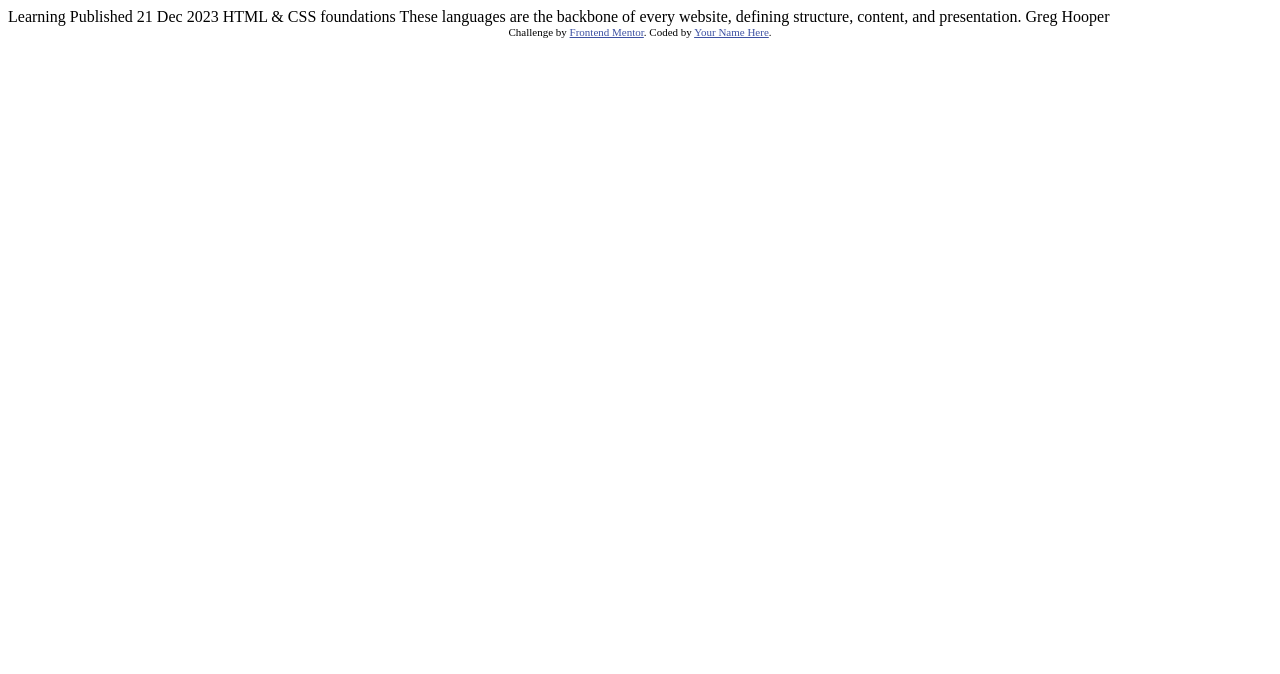
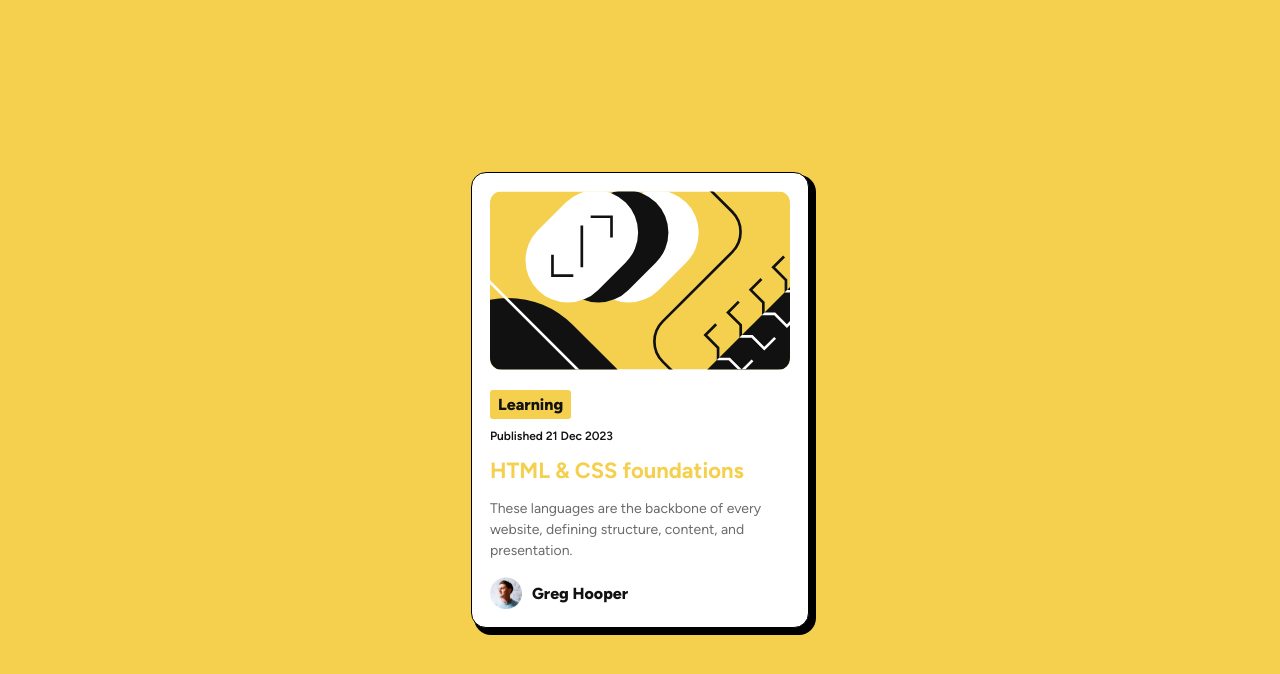
Before and after one commit to somber-robot/blog-preview-card, a plain HTML site: page index.html in a window 1280 px wide. Drawn offline with Linux system fonts and the light colour scheme.

Commit message:
Complete challenge

```diff
--- a/index.html
+++ b/index.html
@@ -8,27 +8,23 @@
 
   <title>Frontend Mentor | Blog preview card</title>
 
-  <!-- Feel free to remove these styles or customise in your own stylesheet 👍 -->
-  <style>
-    .attribution { font-size: 11px; text-align: center; }
-    .attribution a { color: hsl(228, 45%, 44%); }
-  </style>
+  <link rel="stylesheet" href="style.css">
 </head>
 <body>
-
-  Learning
-
-  Published 21 Dec 2023
-
-  HTML & CSS foundations
-
-  These languages are the backbone of every website, defining structure, content, and presentation.
-
-  Greg Hooper
-
-  <div class="attribution">
-    Challenge by <a href="https://www.frontendmentor.io?ref=challenge" target="_blank">Frontend Mentor</a>.
-    Coded by <a href="#">Your Name Here</a>.
+  <div class="container">
+    <div class="img-wrapper">
+      <img class="blog-img" src="./assets/images/illustration-article.svg" alt="picture of html/css abstract art">
+    </div>
+    <span class="category">Learning</span>
+    <p class="date">Published 21 Dec 2023</p>
+    <a href="" class="title">HTML & CSS foundations</a>
+    <p class="description">
+      These languages are the backbone of every website, defining structure, content, and presentation.
+    </p>
+    <div class="user-info">
+        <img src="./assets/images/image-avatar.webp" alt="profile picture" class="profile-pic">
+      <p class="user-name">Greg Hooper</p>
+    </div>
   </div>
 </body>
 </html>
--- /dev/null
+++ b/style.css
@@ -0,0 +1,98 @@
+@font-face {
+    font-family: Figtree;
+    src: url("./assets/fonts/Figtree-VariableFont_wght.ttf");
+}
+
+body{
+    margin: 0;
+    background-color: hsl(47, 88%, 63%);
+    color: hsl(0, 0%, 7%);
+    height: 100vh;
+    display: flex;
+    font-family: Figtree, sans-serif;
+}
+
+.container{
+    background-color: white;
+    border: 1px solid black;
+    width: min(300px, 50%);
+    margin: auto;
+    padding: 18px;
+    border-radius: 15px;
+    box-shadow: 5px 5px 0px 2px black;
+}
+
+.img-wrapper{
+    overflow: hidden;
+    border-radius: 12px;
+    display: flex;
+    justify-content: center;
+    align-items: center;
+}
+
+.blog-img{
+    width: 100%;
+    height: 100%;
+}
+
+p{
+    margin: 0;
+}
+
+.category{
+    display: inline-block;
+    background-color: hsl(47, 88%, 63%);
+    padding: 5px 8px;
+    font-weight: 800;
+    border-radius: 3px;
+    margin: 20px 0px 10px 0px;
+}
+
+.date{
+    font-size: 12px;
+    font-weight: 600;
+    margin-bottom: 14px;
+}
+
+.title{
+    text-decoration: none;
+    font-size: 22px;
+    font-weight: bold;
+    color: hsl(47, 88%, 63%);
+}
+
+.title:hover{
+    color: hsl(47, 100%, 47%);
+}
+
+.description{
+    color: hsl(0, 0%, 42%);
+    margin-top: 14px;
+    font-size: 14px;
+    line-height: 1.5;
+}
+
+.user-info{
+    display: flex;
+    margin-top: 16px;
+    align-items: center;
+    gap: 10px;
+}
+
+.profile-pic{
+    width: 32px;
+}
+
+.user-name{
+    font-weight: 800;
+    font-size: 12x;
+}
+
+.profile-pic:hover{
+    cursor: pointer;
+}
+
+.user-name:hover{
+    cursor: pointer;
+    color: hsl(0, 0%, 42%);
+}
```
Also changed, not shown: screenshot.png (added), 1 other file.
